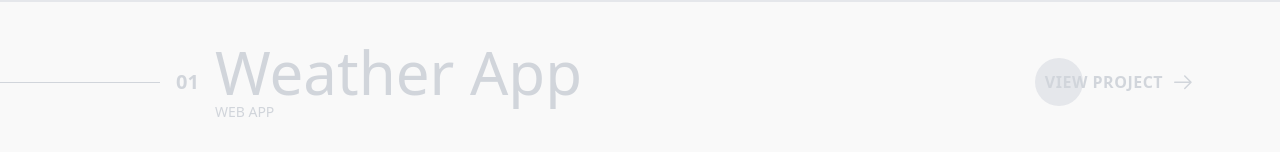
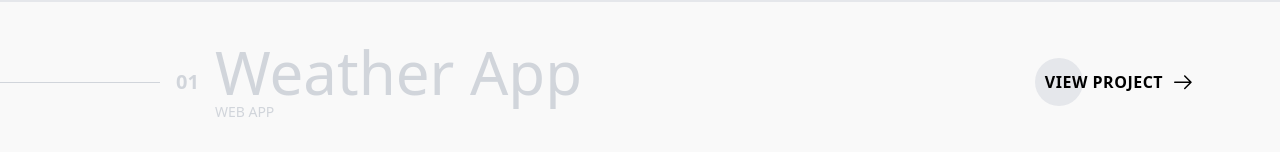
Before and after one commit to prasenjitpriyan/portfolio, a Next.js app: page /works in a window 1280 px wide. Shown: the part 800-952 px from the top of the page. Built offline with nearby package versions, Linux system fonts and the light colour scheme.

Commit message:
Works project modified

```diff
--- a/components/WorksProject.tsx
+++ b/components/WorksProject.tsx
@@ -47,7 +47,7 @@ const WorksProject: React.FC = () => {
                 text="VIEW PROJECT"
                 href={`/works/${project.slug}`}
                 icon={<GoArrowRight className="text-2xl" />}
-                className="relative inline-flex items-center transition-all duration-300 ease-in-out"
+                className="relative text-black inline-flex items-center transition-all duration-300 ease-in-out"
               />
             </div>
           </div>
```
